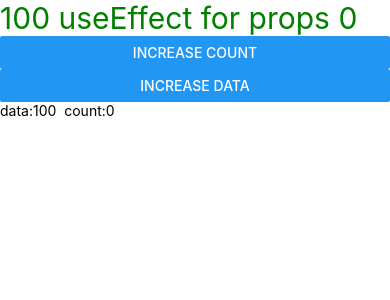
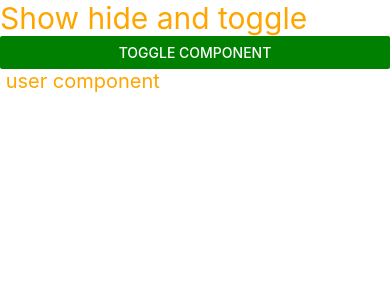
Before and after one commit to itsmegarvin/Firstapp, a React Native app: screen / in a window 390 px wide. Shown: the top 300 px of the page. Built offline with nearby package versions, Linux system fonts and the light colour scheme.

Commit message:
toggle show and hide component in app.js

```diff
--- a/App.js
+++ b/App.js
@@ -1,38 +1,33 @@
 
-// use of ,[] for useEffect hook as ComponentDidMount
-import React, { useState, useEffect } from "react";
+// concept of toggle, show and hide
+import React, { useState} from "react";
 import { Text, View, Button } from "react-native";
 
 function App() {
-  const [count, setCount] = useState(0);
-  const [data, setData] = useState(100);
+  const[show, setShow]= useState(true);
+
+  return(
+    <View>
+    <Text style={{fontSize:30, color:'orange'}}>Show hide and toggle</Text>
+    {/* <Button  title= "hide component" color={"blue"} onPress={()=>setShow(false)}/>
+    <Button  title= "show component" color={"green"} onPress={()=>setShow(true)}/> */}
+    <Button  title= "toggle component" color={"green"} onPress={()=>setShow(!show)}/>
+
+      {
+        show ? <User/> : null
+      }
+  </View>
+  );
 
 
-  return (
+}
+
+const User = () => {
+  return(
     <View>
-      <Text style={{ fontSize: 30, color: "green" }}>
-              {data} useEffect for props {count}
-      </Text>
-      <Button title="increase count" onPress={() => setCount(count + 1)} />
-      <Button title="increase data" onPress={() => setData(data + 1)} />
-      <User info={{data,count}}/>
+      <Text style={{fontSize:20, color:'orange'}}> user component </Text>
     </View>
   );
-}
-
-const User = (props) => {
-
-  useEffect(()=>{
-    console.warn("this is for count");
-  },[props.info.count])
-
-  return (
-    <View>
-      <Text>data:{props.info.data}  count:{props.info.count}</Text>
-
-    </View>
-  );
-
 }
 
 
@@ -40,6 +35,6 @@ export default App;
 
 /*
 
->we can only use the hook useEffect to only mount the component using the array like ,[]  we call this as useEffect as componentDidMount.
-
+>so this simple concept of toggle, hide and show is how we unmount the UI.
+> this concept is alsoo used in lifecycle methods.
 */
```
